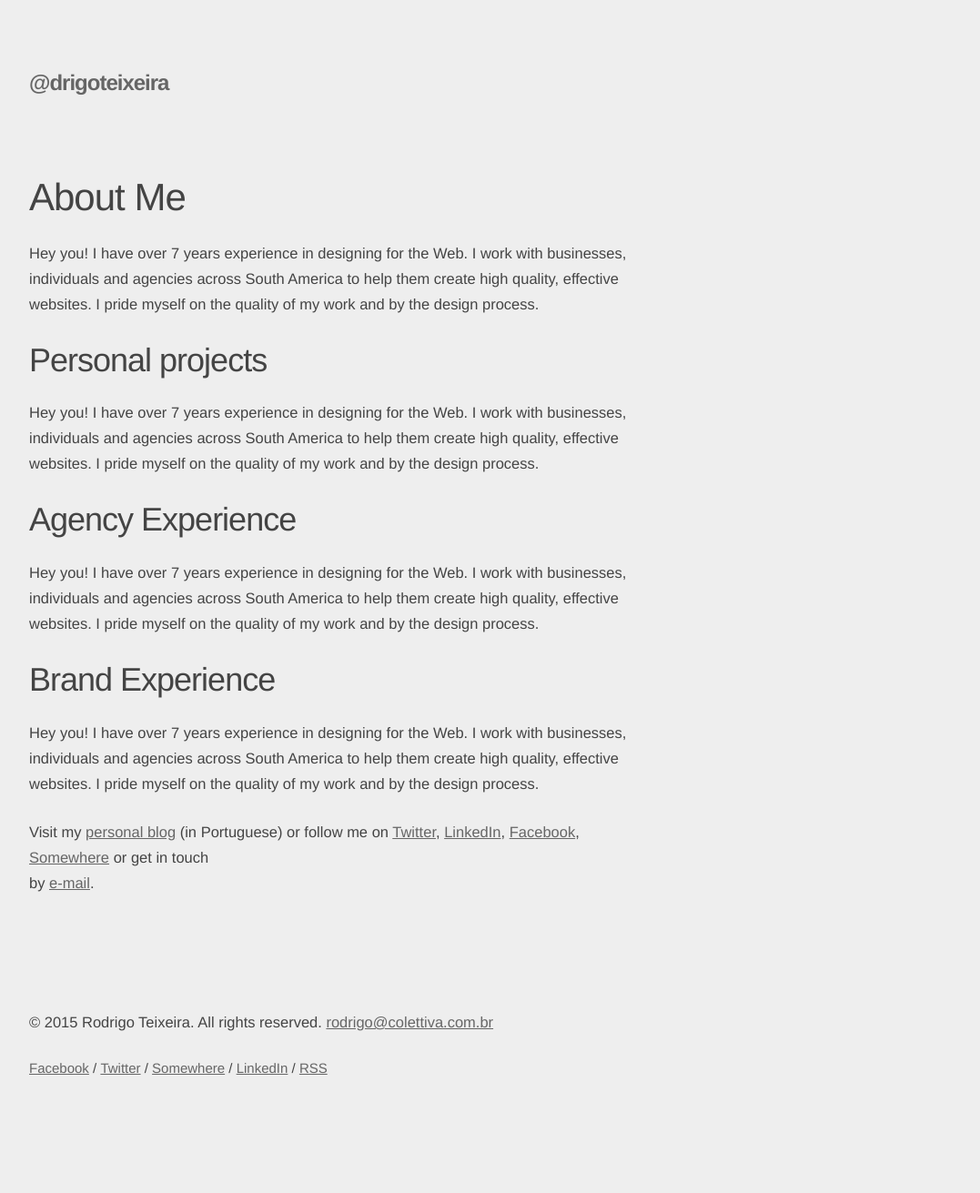
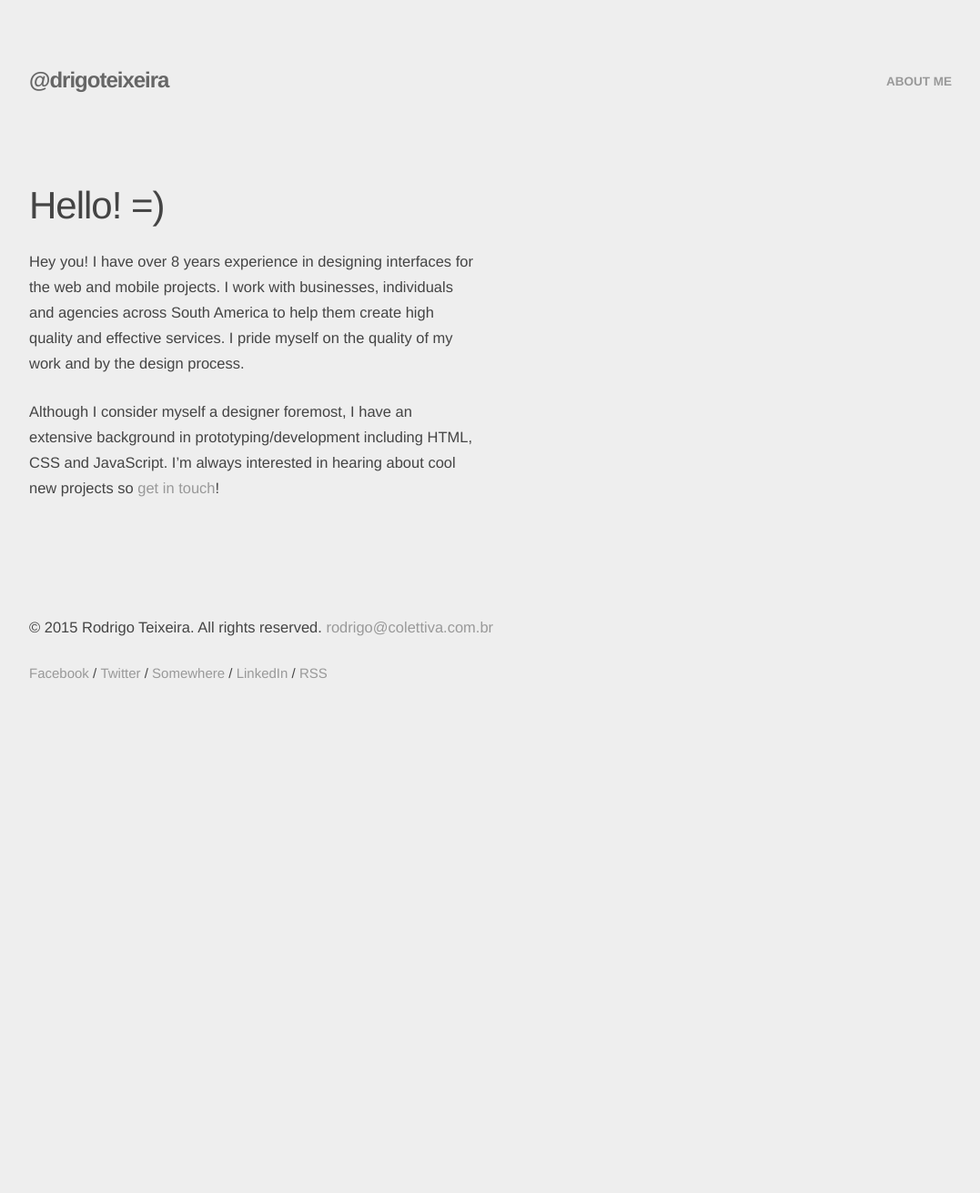
Before and after one commit to drigoteixeira/drigoteixeira.github.io, a Jekyll site: the page built from about/index.html, in a window 1280 px wide. Shown: the whole page at 91% size, without its empty margins (96-1173 px from the left). Built offline with Jekyll 4.4.1, drawn with Linux system fonts in a browser that asks for light colours; nearby versions of some CDN libraries; after the commit the page ends 900 px from its top, so only the background shows below that.

Commit message:
Update about page

```diff
--- a/_includes/header.html
+++ b/_includes/header.html
@@ -4,13 +4,13 @@
             <h1 class="logo"><a href="/">@drigoteixeira</a></h1>
         </div>
         <div class="nine columns">
-            <!--nav class="navbar right">
+            <nav class="navbar right">
                 <ul>
-                    <li><a href="/">Selected Work</a></li>
-                    <li><a href="/about/">About</a></li>
-                    <li><a href="/blog/">Blog</a></li>
+                    <!--li><a href="/">Selected Work</a></li-->
+                    <li><a href="/about/">About me</a></li>
+                    <!--li><a href="/blog/">Blog</a></li-->
                 </ul>
-            </nav-->
+            </nav>
         </div>
     </div>
 </header>
--- a/about/index.html
+++ b/about/index.html
@@ -2,29 +2,14 @@
 layout: page
 ---
 <div class="container">
-	<div class="eight columns">
+	<div class="six columns">
 		<article>
 
-			<h2>About Me</h2>
+			<h2>Hello! =)</h2>
 
-			<p><b>Hey you!</b> I have over 7 years experience in designing for the Web. I work with businesses, individuals and agencies across South America to help them create high quality, effective websites. I pride myself on the quality of my work and by the design process.</p>
+			<p><b>Hey you!</b> I have over 8 years experience in designing interfaces for the web and mobile projects. I work with businesses, individuals and agencies across South America to help them create high quality and effective services. I pride myself on the quality of my work and by the design process.</p>
 
-
-			<h3>Personal projects</h3>
-
-			<p><b>Hey you!</b> I have over 7 years experience in designing for the Web. I work with businesses, individuals and agencies across South America to help them create high quality, effective websites. I pride myself on the quality of my work and by the design process.</p>
-
-
-			<h3>Agency Experience</h3>
-
-			<p><b>Hey you!</b> I have over 7 years experience in designing for the Web. I work with businesses, individuals and agencies across South America to help them create high quality, effective websites. I pride myself on the quality of my work and by the design process.</p>
-
-			<h3>Brand Experience</h3>
-
-			<p><b>Hey you!</b> I have over 7 years experience in designing for the Web. I work with businesses, individuals and agencies across South America to help them create high quality, effective websites. I pride myself on the quality of my work and by the design process.</p>
-
-
-			<p>Visit my <a href="/blog/">personal blog</a> (in Portuguese) or follow me on <a href="http://twitter.com/drigoteixeira">Twitter</a>, <a href="http://br.linkedin.com/in/drigoteixeira/">LinkedIn</a>, <a href="https://www.facebook.com/drigoteixeira">Facebook</a>, <a href="https://www.somewhere.com/drigoteixeira">Somewhere</a> or get in touch <br>by <a href="mailto:rodrigo@colettiva.com">e-mail</a>. </p>
+			<p>Although I consider myself a designer foremost, I have an extensive background in prototyping/development including HTML, CSS and JavaScript. I’m always interested in hearing about cool new projects so <a href="mailto:rodrigo@colettiva.com.br">get in touch</a>!</p>
 
 		</article>
 	</div>
--- a/index.html
+++ b/index.html
@@ -5,7 +5,7 @@ layout: default
 <div class="container">
 	<div class="row">
 		<div class="twelve columns">
-			<h2>I'm a Brazilian UI Designer based in Sao Paulo, Brazil. Currently working at A2ad, I am also the co-founder of Colettiva Comunicação.</h2>
+			<h2>I'm a Brazilian <a href="/selectedwork/">UI Designer</a> based in Sao Paulo, Brazil. Currently working at A2ad, I am also the co-founder of Colettiva Comunicação.</h2>
 		</div>
 	</div>
 </div>
--- a/style.scss
+++ b/style.scss
@@ -177,10 +177,12 @@ p {
 /* Links
 –––––––––––––––––––––––––––––––––––––––––––––––––– */
 a {
-  color: #666;
+  color: #999;
+  text-decoration: none;
   }
 a:hover {
   color: #666;
+  text-decoration: underline;
 }
 a:visited {
   color: #999;
@@ -455,8 +457,9 @@ header {
 header h1 {
   font-size: 1.6em;
   font-weight: bold;
+  letter-spacing: -1px;
   margin-bottom: 5px;
-  line-height: 30px;
+  line-height: 24px;
 }
 
 header h1 a {
@@ -466,7 +469,6 @@ header h1 a {
 
 header nav {
   height: 60px;
-  margin-top: 20px;
 }
 
 header nav li {
```
